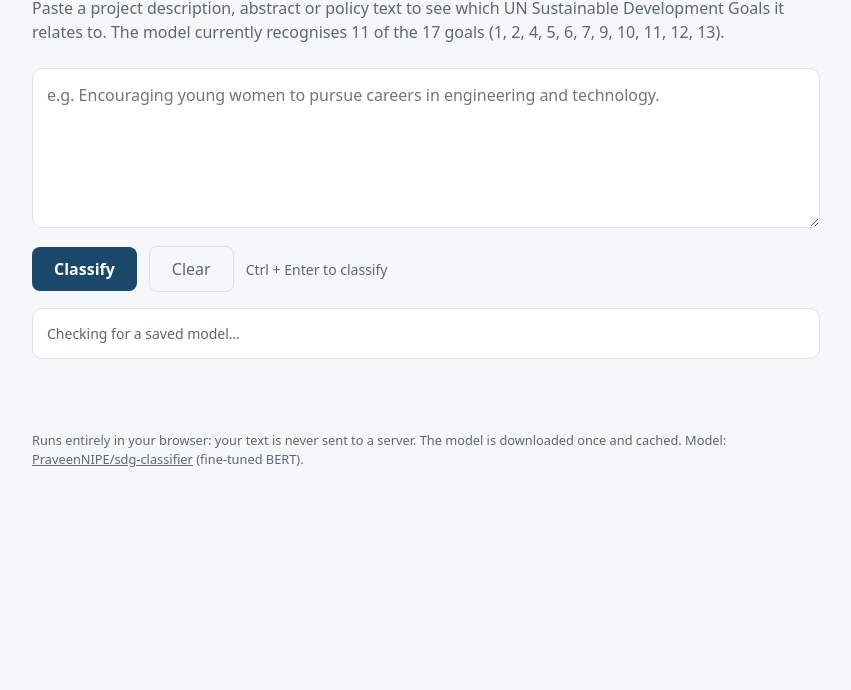
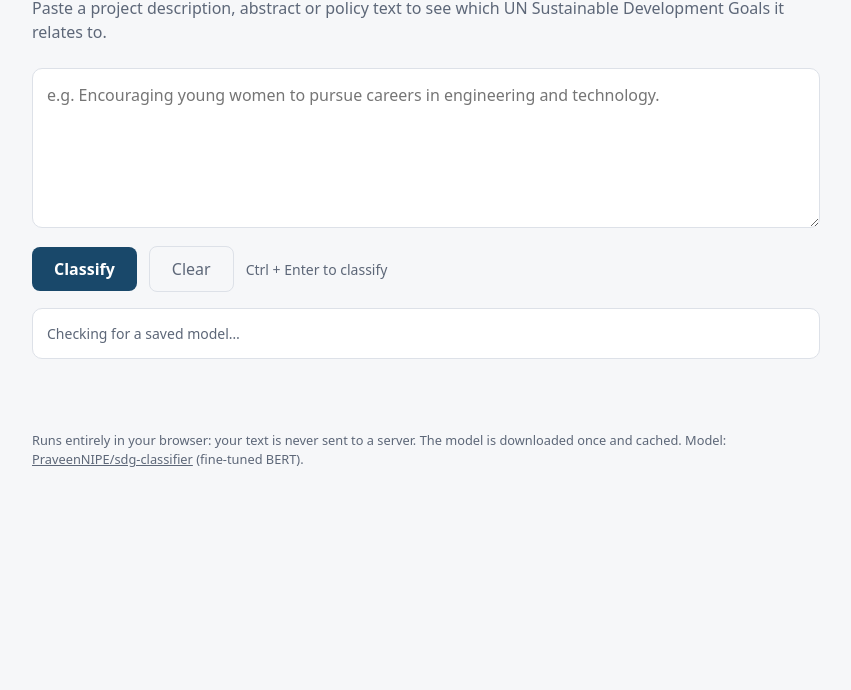
Before and after one commit to pnbayar/sdg-classifier, a plain HTML site: page index.html in a window 1280 px wide. Shown: the part 110-800 px from the top of the page, without its empty margins (214-1065 px from the left). Drawn offline with Linux system fonts and the light colour scheme.

Commit message:
Remove the goal-coverage sentence from the intro

```diff
--- a/index.html
+++ b/index.html
@@ -80,7 +80,7 @@
 <main>
   <div class="wheel" id="wheel"></div>
   <h1>SDG Classifier</h1>
-  <p class="sub">Paste a project description, abstract or policy text to see which UN Sustainable Development Goals it relates to. The model currently recognises 11 of the 17 goals (1, 2, 4, 5, 6, 7, 9, 10, 11, 12, 13).</p>
+  <p class="sub">Paste a project description, abstract or policy text to see which UN Sustainable Development Goals it relates to.</p>
 
   <textarea id="text" placeholder="e.g. Encouraging young women to pursue careers in engineering and technology."></textarea>
   <div class="row">
```
